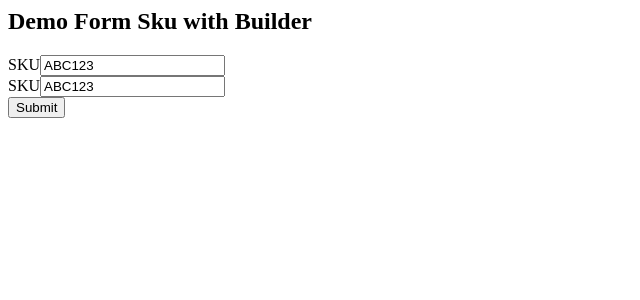
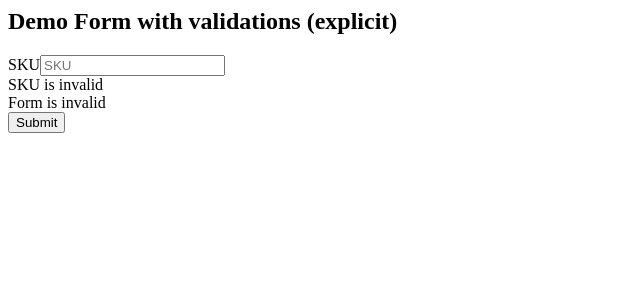
Before and after one commit to Darantir/angular-formeduc, an Angular app: page / in a window 1280 px wide. Shown: the top 300 px of the page, without its empty margins (0-640 px from the left). Built offline with nearby package versions, Linux system fonts and the light colour scheme.

Commit message:
2 files modified, 3 added

```diff
--- a/src/app/app.component.html
+++ b/src/app/app.component.html
@@ -1 +1 @@
-<app-demo-sku-form-with-builder></app-demo-sku-form-with-builder>
+<app-demo-sku-form-with-validation></app-demo-sku-form-with-validation>
--- a/src/app/app.module.ts
+++ b/src/app/app.module.ts
@@ -6,10 +6,11 @@
 import { HelloComponent } from './hello.component';
 import { DemoSkuFormComponent } from './demo-sku-form/demo-sku-form.component';
 import { DemoSkuFormWithBuilderComponent } from './demo-sku-form-with-builder/demo-sku-form-with-builder.component';
+import { DemoSkuFormWithValidationComponent } from './demo-sku-form-with-validation/demo-sku-form-with-validation.component';
 
 @NgModule({
   imports:      [ BrowserModule, FormsModule, ReactiveFormsModule ],
-  declarations: [ AppComponent, HelloComponent, DemoSkuFormComponent, DemoSkuFormWithBuilderComponent ],
+  declarations: [ AppComponent, HelloComponent, DemoSkuFormComponent, DemoSkuFormWithBuilderComponent, DemoSkuFormWithValidationComponent ],
   bootstrap:    [ AppComponent ]
 })
 export class AppModule { }
--- /dev/null
+++ b/src/app/demo-sku-form-with-validation/demo-sku-form-with-validation.component.html
@@ -0,0 +1,17 @@
+<div class="ui raised segment">
+  <h2 class="ui header">Demo Form with validations (explicit)</h2>
+<form [formGroup]="myForm"
+(ngSubmit)="OnSubmit(myForm.value)"
+class="ui form"
+[class.error]="!myForm.valid && myForm.touched">
+  <div class="field"
+       [class.error]="!sku.valid && sku.touched">
+    <label for="skuInput">SKU</label>
+    <input type="text" id="skuInput"
+    placeholder="SKU" [formControl]="sku">
+    <div *ngIf="!myForm.controls['sku'].valid" class="ui error message">SKU is invalid</div>
+    <div *ngIf="myForm.controls['sku'].hasError('required')" class="ui error message">Form is invalid</div>
+    <button type="submit" class="ui button">Submit</button>
+  </div>
+</form>
+</div>
--- /dev/null
+++ b/src/app/demo-sku-form-with-validation/demo-sku-form-with-validation.component.ts
@@ -0,0 +1,28 @@
+import { Component, OnInit } from '@angular/core';
+import {FormBuilder,FormGroup, Validators, AbstractControl} from '@angular/forms';
+
+@Component({
+  selector: 'app-demo-sku-form-with-validation',
+  templateUrl: './demo-sku-form-with-validation.component.html',
+  styleUrls: ['./demo-sku-form-with-validation.component.css']
+})
+export class DemoSkuFormWithValidationComponent implements OnInit {
+  myForm: FormGroup;
+  sku: AbstractControl;
+  constructor(fb: FormBuilder)
+  {
+    this.myForm = fb.group({
+      'sku': ['', Validators.required]
+    });
+
+    this.sku = this.myForm.controls['sku'];
+  }
+
+  ngOnInit() {
+  }
+
+  onSubmit(value: string): void {
+   console.log('you submitted value: ', value);
+  }
+
+}
```
Also changed, not shown: src/app/demo-sku-form-with-validation/demo-sku-form-with-validation.component.css (added).
